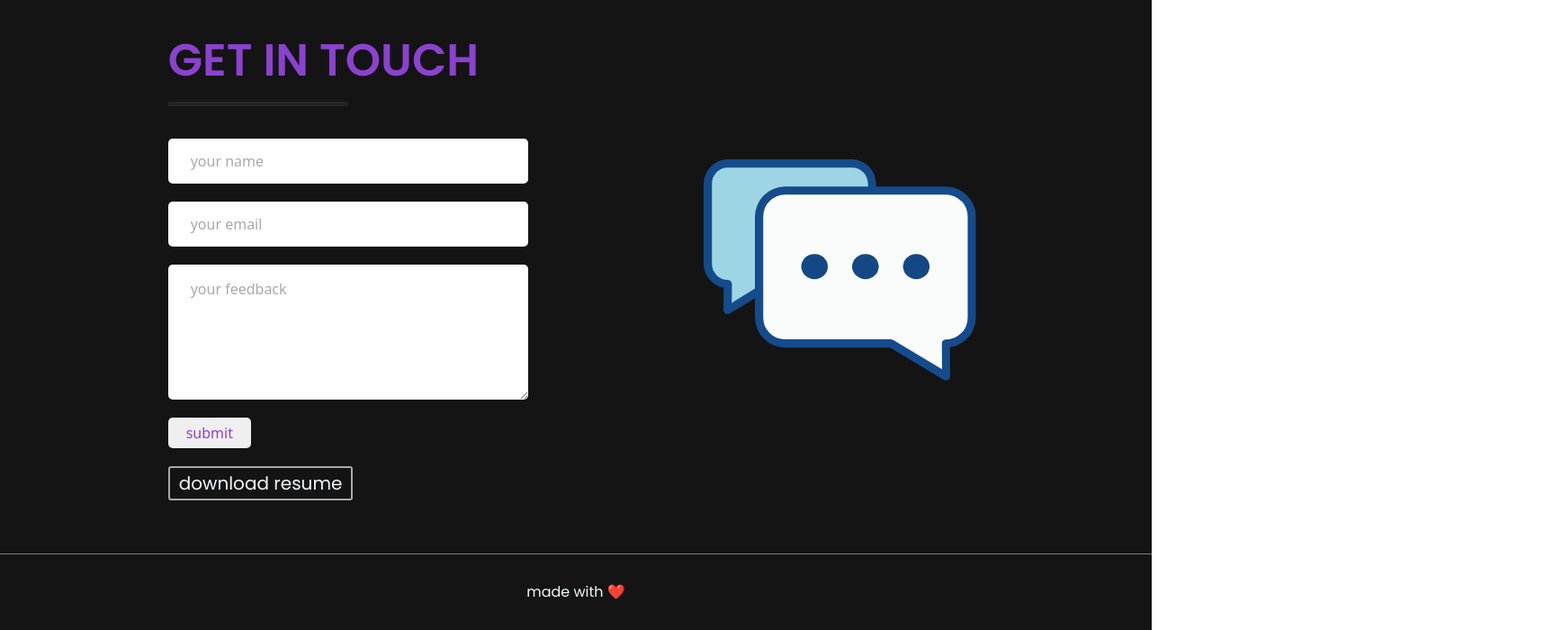
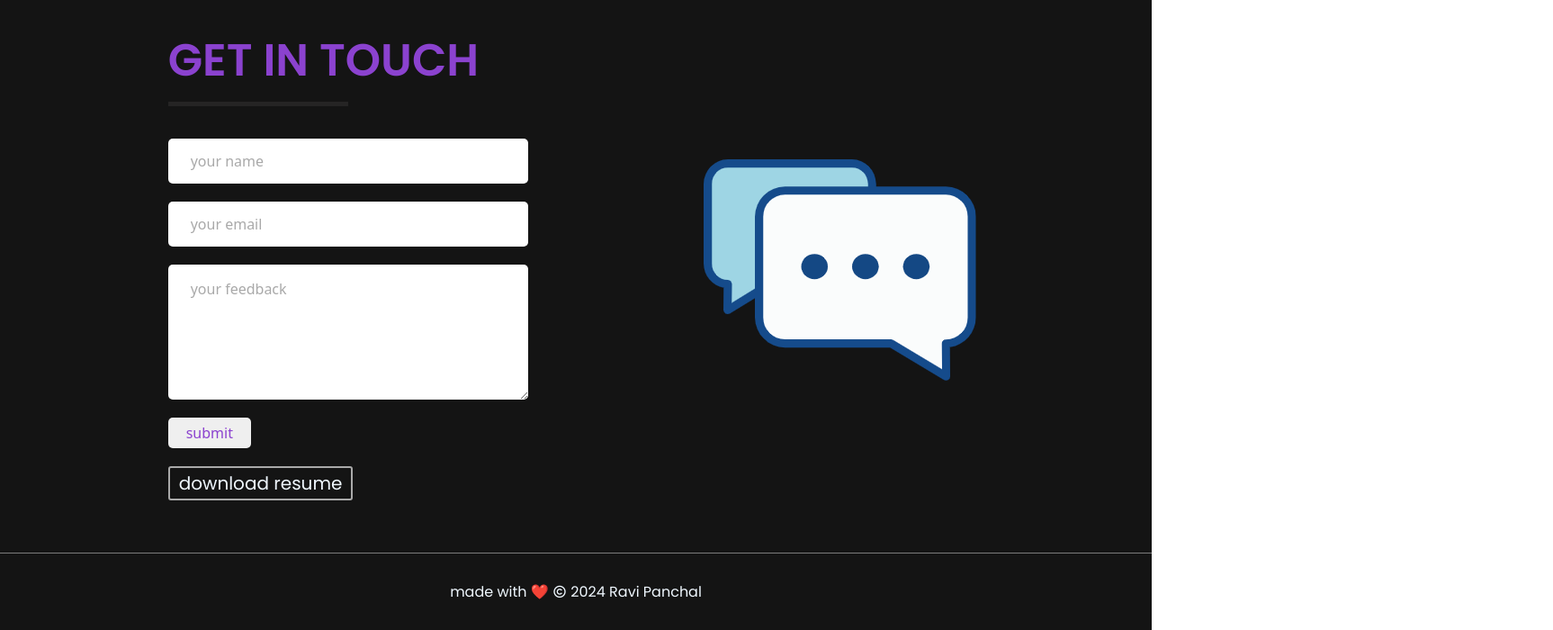
Before and after one commit to saneinfringer/Personal-Web, a plain HTML site: page index.html in a window 1280 px wide. Shown: the part 6444-7144 px from the top of the page at 90% size, 1726 px wide, since content can reach past the window. Drawn offline with nearby package versions, Linux system fonts and the light colour scheme.

Commit message:
copyright added

```diff
--- a/index.html
+++ b/index.html
@@ -231,7 +231,7 @@
             <img src="assets/illustration.png" alt="message icon">
         </div>
 
-        <div class="border-line">made with ❤️</div>
+        <div class="border-line">made with ❤️ <i class="ri-copyright-line"></i> 2024 Ravi Panchal</div>
     </div>
     </div>
 
```
Also changed, not shown: 1 other file.
